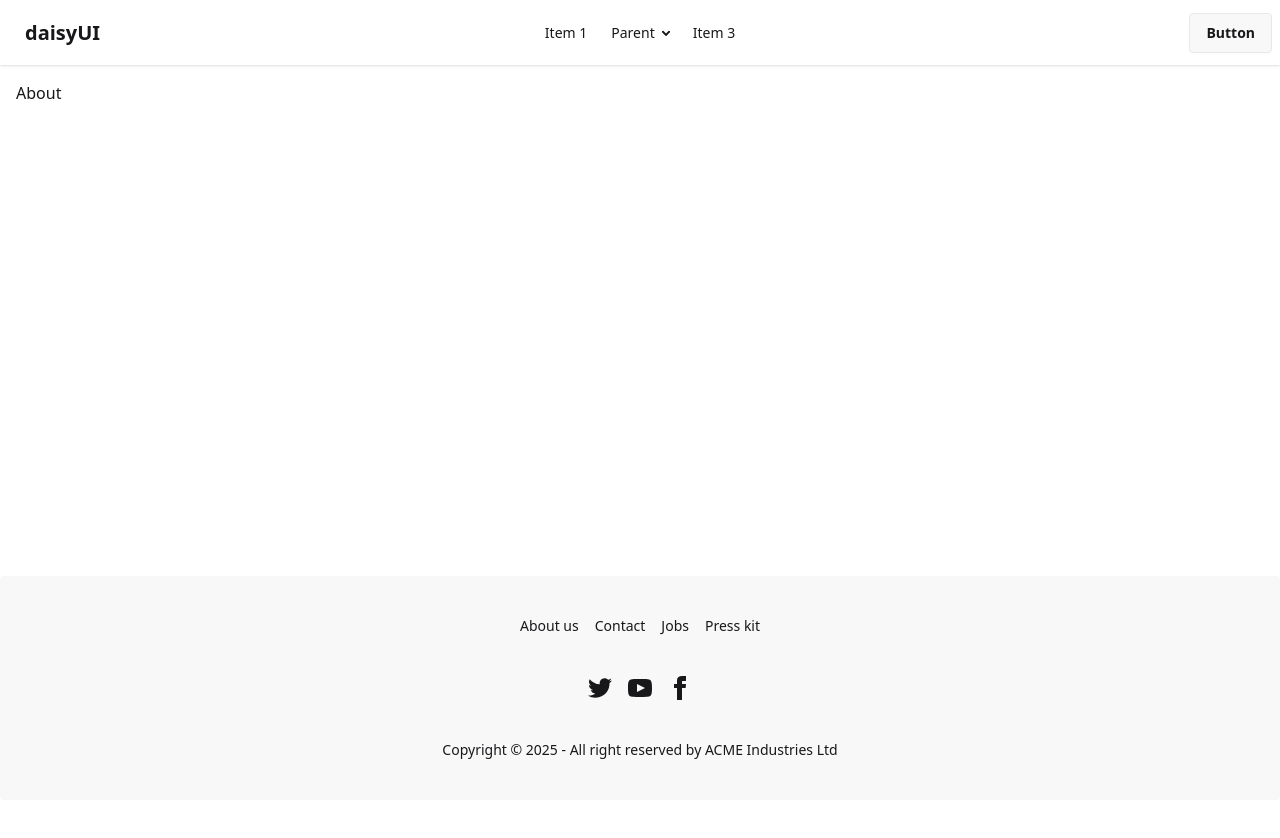
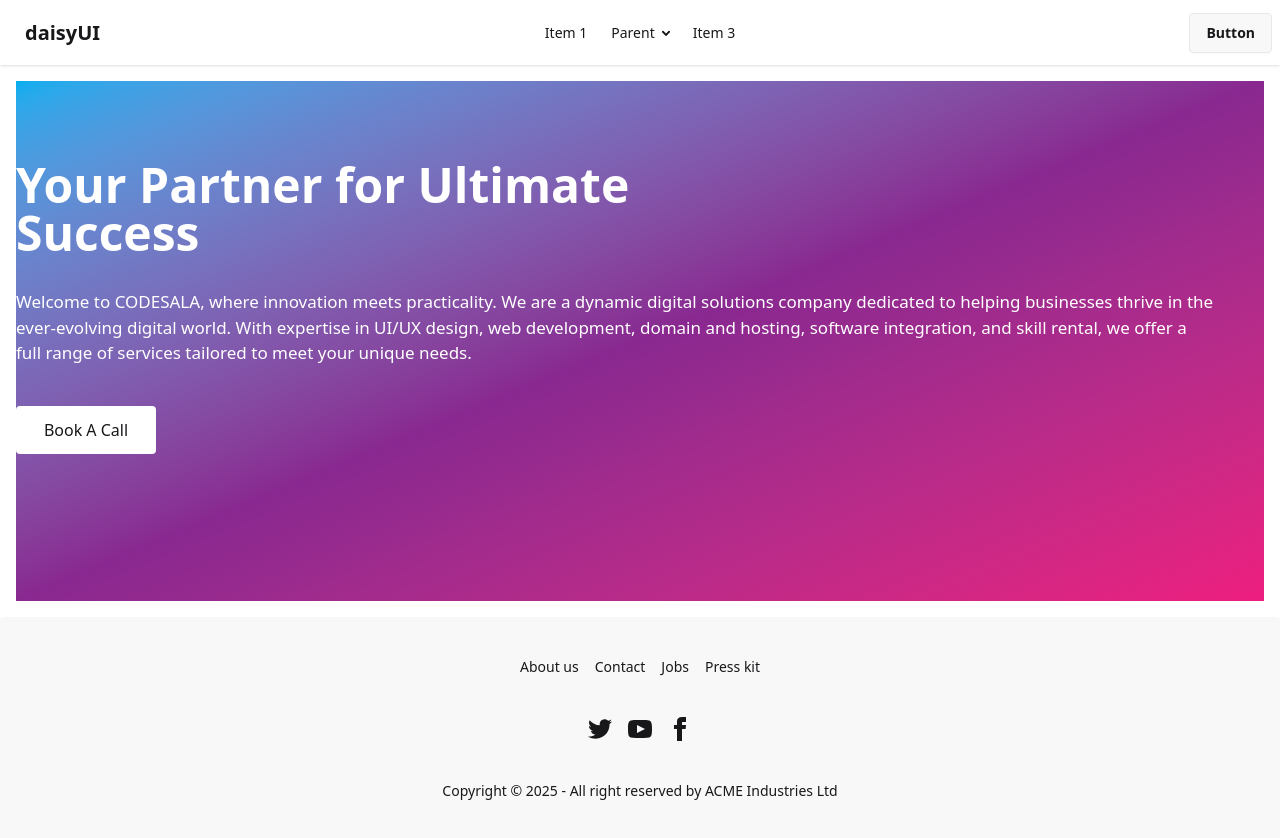
Before and after one commit to Code-Sala/codesala, a React (Vite) app: page /about in a window 1280 px wide. Shown: the top 838 px of the page. Before the commit the page ends 800 px from the top, so only its background shows below. Built offline with nearby package versions, Linux system fonts and the light colour scheme.

Commit message:
updated on about.jsx

```diff
--- a/src/pages/About.jsx
+++ b/src/pages/About.jsx
@@ -1,5 +1,23 @@
+import {} from "react-router-dom";
+
 function About() {
-  return <div>About</div>;
+  return <div>
+    <>
+    <div className="bg-gradient-to-br from-[#00AEEF] via-[#892890] to-[#ED1D7E] ... h-130">
+         <div className="content">
+          <div className="heading text-white font-extrabold text-5xl  pb-0 font pt-20">
+              <h1>Your Partner for Ultimate <br /> Success</h1>
+          </div>
+          <div className="paragraph  w-300 font-small text-white text-[17px] pt-8">
+            <p>Welcome to CODESALA, where innovation meets practicality. We are a dynamic digital solutions company dedicated to helping businesses thrive in the ever-evolving digital world. With expertise in UI/UX design, web development, domain and hosting, software integration, and skill rental, we offer a full range of services tailored to meet your unique needs.</p>
+          </div>
+          <div className="button pt-6">
+            <button className="bg-white cursor-pointer rounded-sm w-35 pt-3 pb-3 mt-4">Book A Call</button>
+          </div>
+         </div>
+    </div>
+    </>
+  </div>;
 }
 
 export default About;
```
